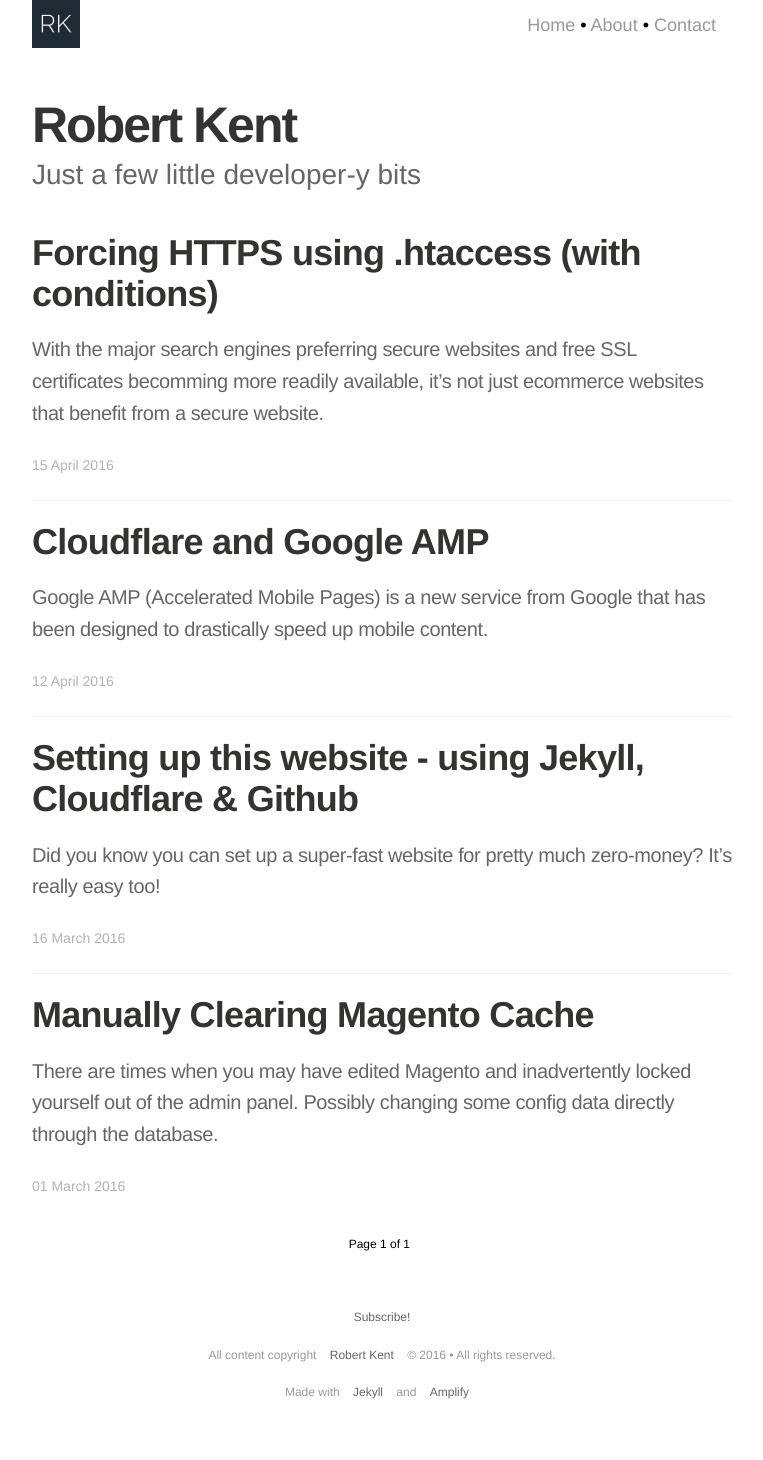
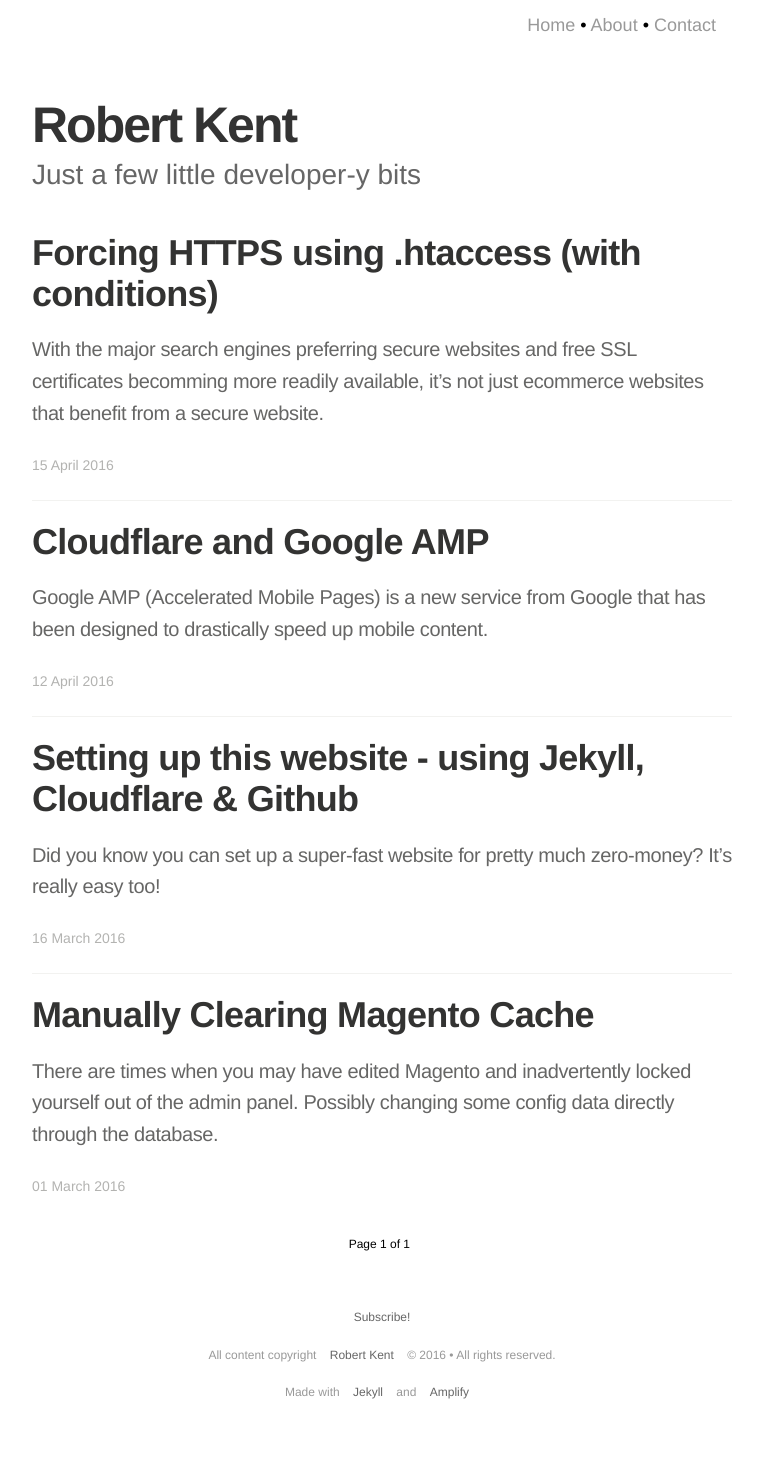
Before and after one commit to robertkent/robertkent.github.io, a Jekyll site: the page built from index.html, in a window 1280 px wide. Shown: the whole page, without its empty margins (258-1021 px from the left). Built offline with Jekyll 4.4.1, drawn with Linux system fonts in a browser that asks for light colours; the list of posts is cut into pages by our own code.

Commit message:
Removed image

```diff
--- a/_includes/header.html
+++ b/_includes/header.html
@@ -1,5 +1,5 @@
 <header class="site-header">
-  <a href="{{ site.baseurl }}/" class="logo"><span class="logo"><amp-img src="{{ site.baseurl }}{{ site.logo }}" width="48" height="48" /></span></a>
+
 
   <div class="page-links">
     <a class="page-link" href="{{ site.baseurl }}/">Home</a>
```
